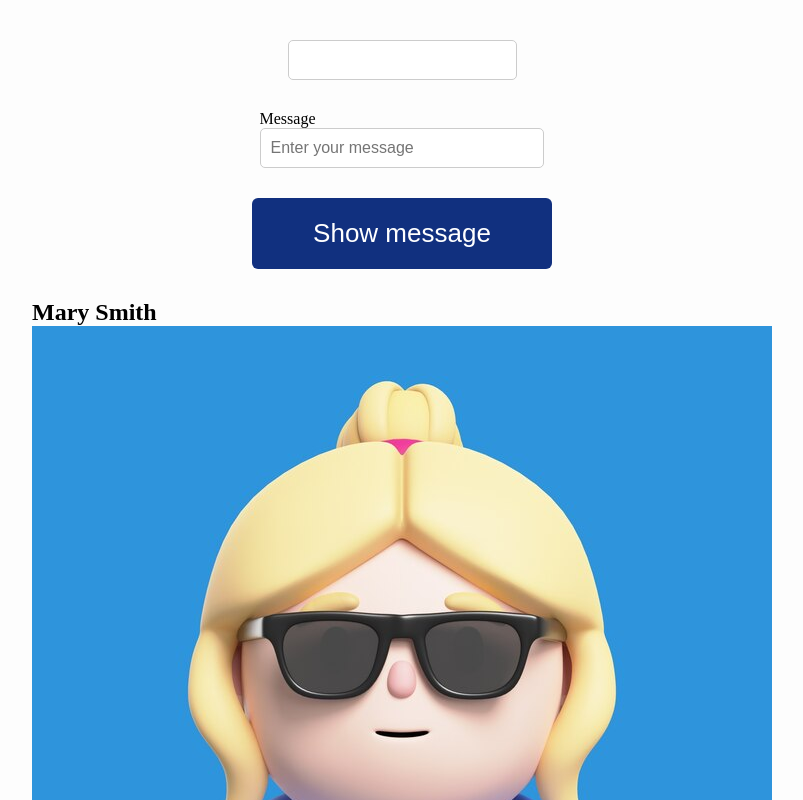
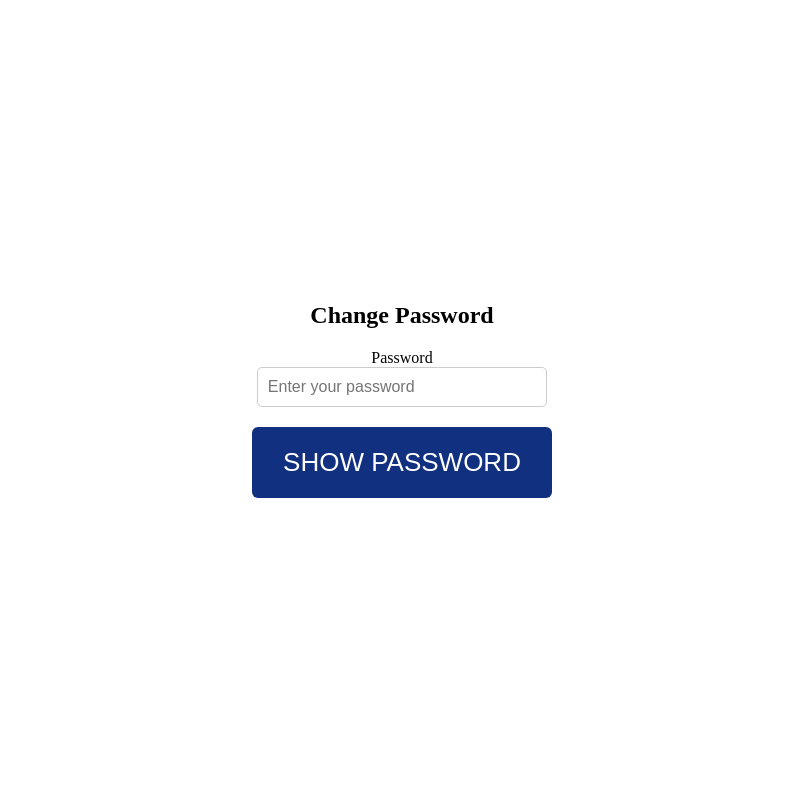
Before and after one commit to KaterynaBanasiak/55_react_ts, a React (Vite) app: page / in a window 1280 px wide. Shown: the top 800 px of the page, without its empty margins (238-1041 px from the left). Built offline with nearby package versions, Linux system fonts and the light colour scheme.

Commit message:
Добавлен компонент Homework08 с отображением пароля

```diff
--- a/src/App.tsx
+++ b/src/App.tsx
@@ -4,8 +4,8 @@
 // import Task6 from './lessons/Lesson06/Lesson06';
 // import Lesson06 from './lessons/Lesson06/Lesson06';
 // import Lesson07 from "./lessons/Lesson07/Lesson07"
-import Lesson08 from "./lessons/Lesson08/Lesson08"
-
+//import Lesson08 from "./lessons/Lesson08/Lesson08"
+import Homework08 from "./homeworks/Homework08/Homework08";
 
 //Homeworks imports
 // import Homework06 from "./homeworks/Homework06/Homework06"
@@ -21,7 +21,8 @@ function App() {
       {/* <Homework06 /> */}
       {/* <Lesson07 /> */}
       {/* <Homework07/> */}
-      <Lesson08/>
+      {/* <Lesson08/> */}
+      <Homework08 />
     </>
   )
 }
--- /dev/null
+++ b/src/homeworks/Homework08/Homework08.css
@@ -0,0 +1,32 @@
+.homework08-container {
+    display: flex;
+    flex-direction: column;
+    justify-content: center;
+    align-items: center;
+    height: 100vh;
+    width: 100%;
+    text-align: center;
+    gap: 20px;
+  }
+
+  input {
+    padding: 10px;
+    font-size: 16px;
+    border: 1px solid #ccc;
+    border-radius: 5px;
+    width: 250px;
+  }
+
+  button {
+    padding: 10px 20px;
+    font-size: 16px;
+    border: none;
+    background-color: #007bff;
+    color: white;
+    cursor: pointer;
+    border-radius: 5px;
+  }
+
+  button:hover {
+    background-color: #0056b3;
+  }
--- /dev/null
+++ b/src/homeworks/Homework08/Homework08.tsx
@@ -0,0 +1,27 @@
+import { useState } from "react";
+import Input from "../../components/Input/Input";
+import Button from "../../components/Button/button";
+import "./Homework08.css";
+
+function Homework08() {
+  const [password, setPassword] = useState("");
+  const [showPassword, setShowPassword] = useState(false);
+
+  return (
+    <div className="homework08-container">
+      <h2>Change Password</h2>
+      <Input
+        name="password"
+        label="Password"
+        placeholder="Enter your password"
+        type="password"
+        value={password}
+        onChange={(e) => setPassword(e.target.value)}
+      />
+      <Button name="SHOW PASSWORD" onClick={() => setShowPassword(!showPassword)} />
+      {showPassword && <p>{password}</p>}
+    </div>
+  );
+}
+
+export default Homework08;
```
